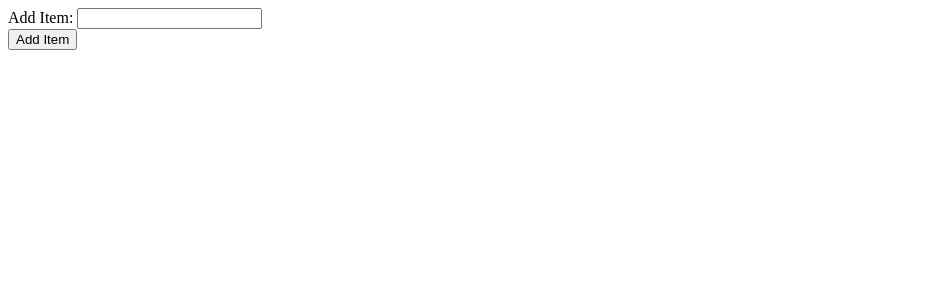
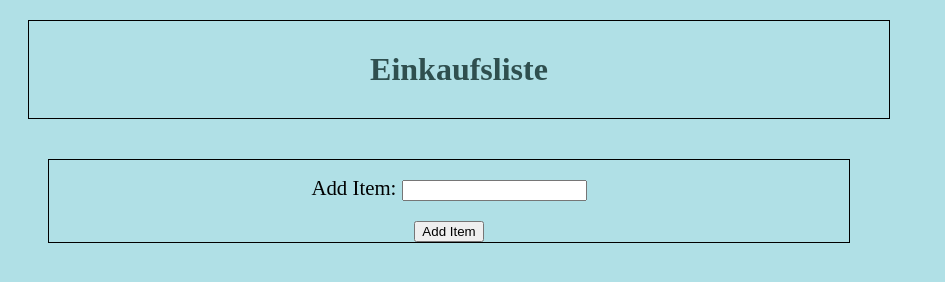
Before and after one commit to stefancu29/memoapp, a website: page additem.html in a window 1280 px wide. Shown: the whole page, without its empty margins (0-945 px from the left). Drawn offline with Linux system fonts and the light colour scheme.

Commit message:
dont know what changed

```diff
--- a/additem.html
+++ b/additem.html
@@ -1,15 +1,42 @@
 
 <!DOCTYPE html>
+<style>
 
+    body {background-color: powderblue;}
+    h1  {border: 1px solid black;
+        text-align: center;
+        padding: 30px;
+        margin: 20px;
+        width: 800px;
+        color: DarkSlateGray ;
+        }
+    #additemform {
+        margin:40px;
+        width: 800px;
+        text-align:center;
+        border: 1px solid black;
+        font-size: 130%;
+    }
+    input {
+        margin-top: 20px;
+        /*font-size: 100%;*/
+    }
+    /*table, th, td {
+        border: 1px solid black;
+    }*/
+</style>
 <html xmlns="http://www.w3.org/1999/xhtml">
     <head>
         <meta charset="utf-8" />
         <title></title>
     </head>
     <body>
-        <form action="/submit-additem-data" method="post">
-        Add Item: <input name="AddItem" type="text" /> <br />
-        <input type="submit" value="Add Item" />
-    </form>
+        <h1>Einkaufsliste</h1>
+        <div id="additemform">
+            <form action="/submit-additem-data" method="post">
+                Add Item: <input name="AddItem" type="text" /> <br />
+                <input type="submit" value="Add Item" />
+            </form>
+        </div>
     </body>
 </html>
```
Also changed, not shown: deleteitem.html (+25 -0 lines), index.html (+26 -1 lines), memoserver.js (+4 -4 lines).
